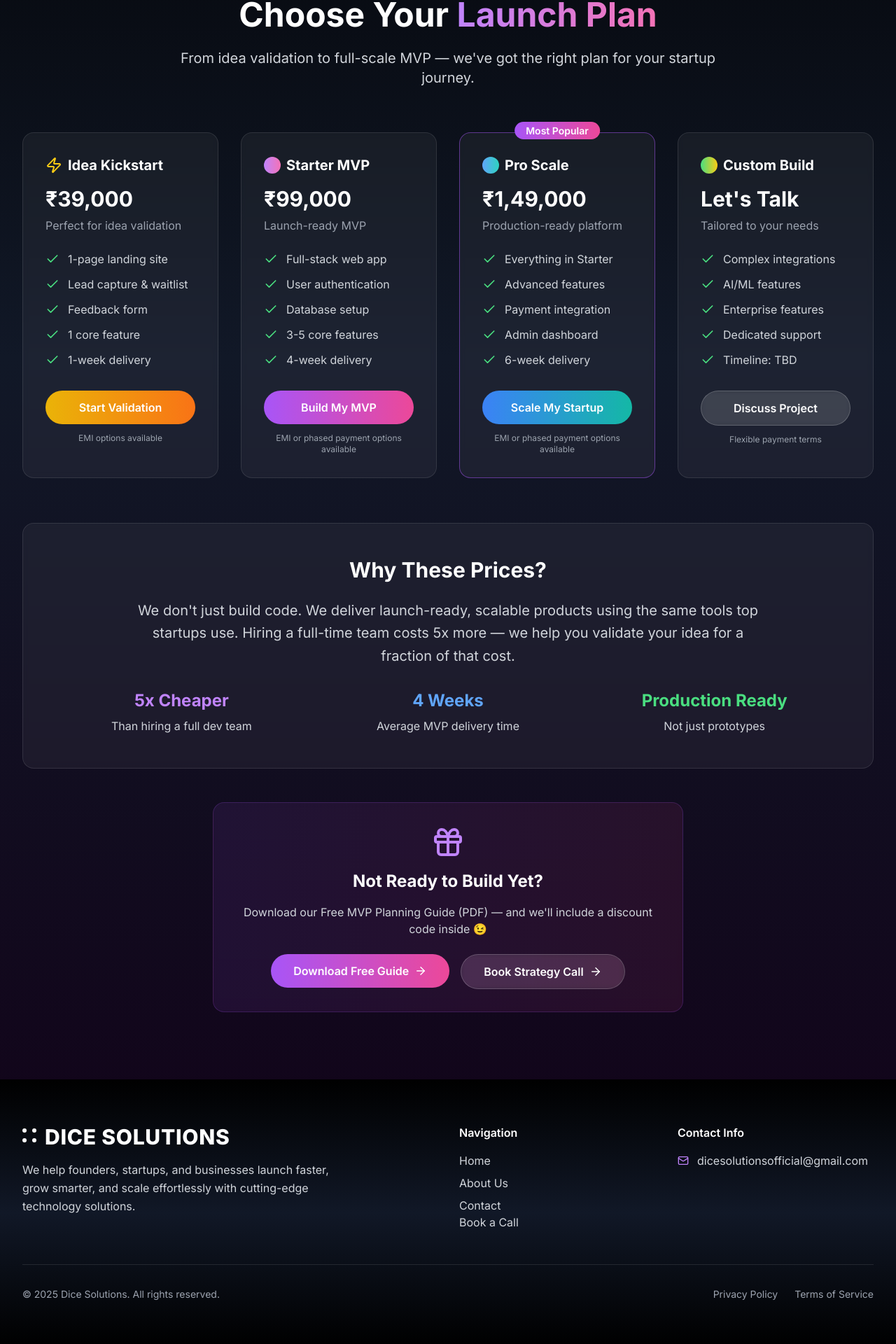
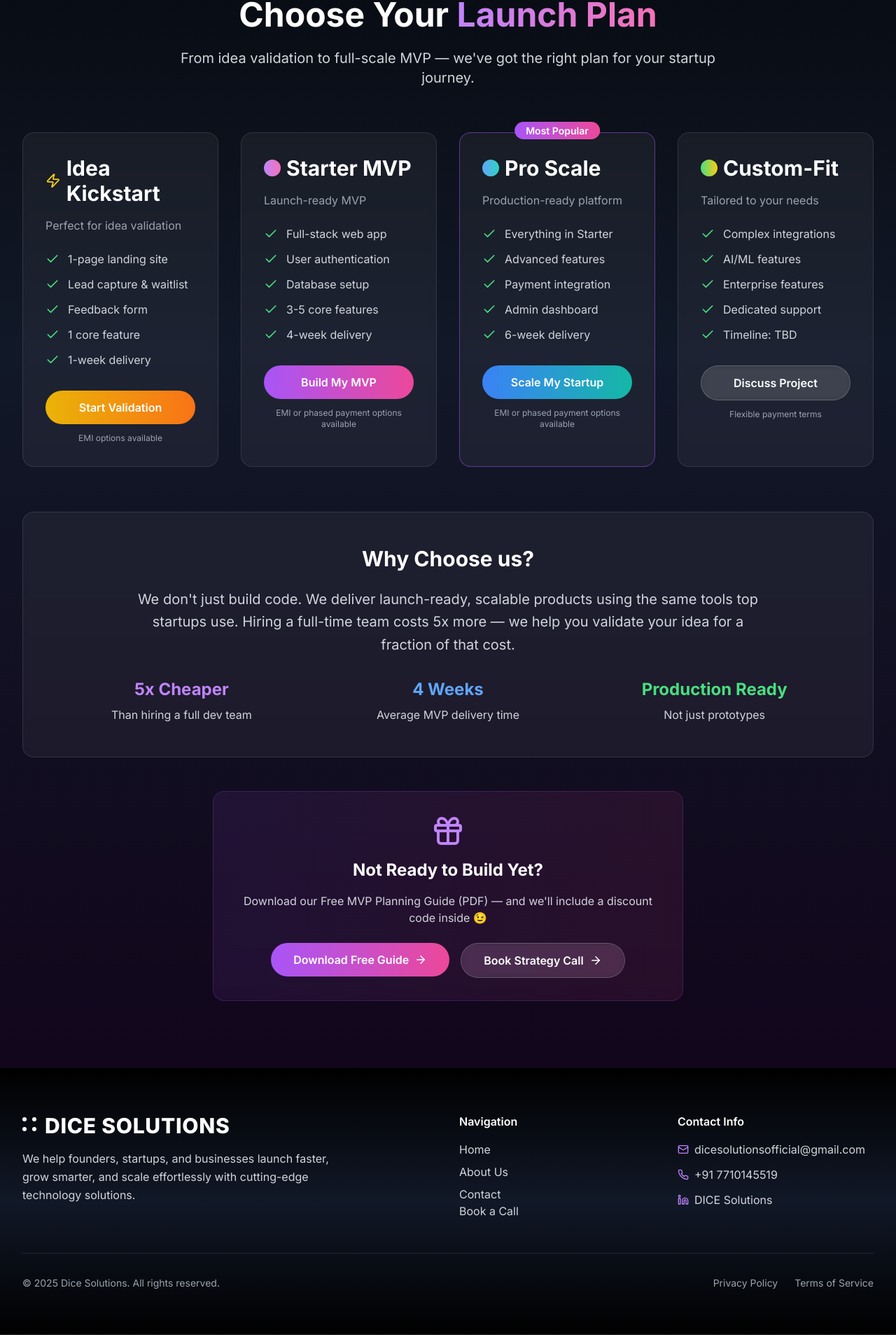
Before and after one commit to Saurabh13042004/dice-solution-web, a Next.js app: page / in a window 1280 px wide. Shown: the part 7914-9834 px from the top of the page at 70% size. Built offline with nearby package versions, Linux system fonts and the light colour scheme.

Commit message:
pricing phone number background fix.

```diff
--- a/app/about/page.tsx
+++ b/app/about/page.tsx
@@ -37,7 +37,7 @@ export default function AboutPage() {
 
       {/* Hero Section */}
       <section id="hero" className="pt-40 pb-32 relative overflow-hidden">
-        <div className="absolute inset-0 bg-gradient-to-br from-purple-900 via-blue-900 to-teal-900"></div>
+        {/* <div className="absolute inset-0 bg-gradient-to-br bg-black"></div> */}
 
         {/* Animated Background Elements */}
         <div className="absolute inset-0">
--- a/components/ui/footer.tsx
+++ b/components/ui/footer.tsx
@@ -1,7 +1,7 @@
 'use client';
 
 import Link from 'next/link';
-import { Mail, MapPin } from 'lucide-react';
+import { Linkedin, Mail, MapPin, Phone } from 'lucide-react';
 import { Logo } from './logo';
 
 export function Footer() {
@@ -14,7 +14,7 @@ export function Footer() {
         <div className="grid grid-cols-1 md:grid-cols-4 gap-8 mb-12">
           <div className="md:col-span-2">
             <h3 className="text-3xl font-bold text-white mb-4">
-            <Logo variant="white" size="xl" />
+              <Logo variant="white" size="xl" />
             </h3>
             <p className="text-gray-300 leading-relaxed max-w-md">
               We help founders, startups, and businesses launch faster, grow smarter,
@@ -43,12 +43,37 @@ export function Footer() {
           <div>
             <h4 className="text-white font-semibold mb-4">Contact Info</h4>
             <div className="space-y-3">
-              <div className="flex items-center text-gray-300">
-                <Mail size={16} className="mr-3 text-purple-400" />
-                <a href="mailto:dicesolutionsofficial@gmail.com" className="hover:text-purple-300 transition-colors">
-                  dicesolutionsofficial@gmail.com
-                </a>
+              <div className="flex flex-col items-start text-gray-300 space-y-3">
+                <div className="flex items-center">
+                  <Mail size={16} className="mr-2 text-purple-400" />
+                  <a
+                    href="mailto:dicesolutionsofficial@gmail.com"
+                    className="hover:text-purple-300 transition-colors"
+                  >
+                    dicesolutionsofficial@gmail.com
+                  </a>
+                </div>
+                <div className="flex items-center">
+                  <Phone size={16} className="mr-2 text-purple-400" />
+                  <a
+                    href="tel:+917710145519"
+                    className="hover:text-purple-300 transition-colors"
+                  >
+                    +91 7710145519
+                  </a>
+                </div>
+                <div className="flex items-center">
+                  <Linkedin size={16} className="mr-2 text-purple-400" />
+                  <a
+                    href='https://www.linkedin.com/company/dicesolutions/'
+                    target='_blank'
+                    className="hover:text-purple-300 transition-colors"
+                    >
+                      DICE Solutions
+                    </a>
+                    </div>
               </div>
+
               {/* <div className="flex items-center text-gray-300">
                 <MapPin size={16} className="mr-3 text-purple-400" />
                 Panchkula, Chandigarh
--- a/components/ui/pricing-section.tsx
+++ b/components/ui/pricing-section.tsx
@@ -56,10 +56,10 @@ export function PricingSection() {
           <div className="backdrop-blur-sm bg-white/5 rounded-2xl p-8 border border-white/10 hover:border-purple-500/50 transition-all duration-300 hover:scale-105">
             <div className="flex items-center gap-2 mb-4">
               <Zap className="w-6 h-6 text-yellow-400" />
-              <h3 className="text-xl font-bold text-white">Idea Kickstart</h3>
+              <h3 className="text-3xl font-bold text-white">Idea Kickstart</h3>
             </div>
             <div className="mb-6">
-              <span className="text-3xl font-bold text-white">₹39,000</span>
+              {/* <span className="text-3xl font-bold text-white">₹39,000</span> */}
               <p className="text-gray-400 mt-2">Perfect for idea validation</p>
             </div>
             <ul className="space-y-3 mb-8">
@@ -94,10 +94,10 @@ export function PricingSection() {
           <div className="backdrop-blur-sm bg-white/5 rounded-2xl p-8 border border-white/10 hover:border-purple-500/50 transition-all duration-300 hover:scale-105">
             <div className="flex items-center gap-2 mb-4">
               <div className="w-6 h-6 bg-gradient-to-r from-purple-400 to-pink-400 rounded-full"></div>
-              <h3 className="text-xl font-bold text-white">Starter MVP</h3>
+              <h3 className="text-3xl font-bold text-white">Starter MVP</h3>
             </div>
             <div className="mb-6">
-              <span className="text-3xl font-bold text-white">₹99,000</span>
+              {/* <span className="text-3xl font-bold text-white">₹99,000</span> */}
               <p className="text-gray-400 mt-2">Launch-ready MVP</p>
             </div>
             <ul className="space-y-3 mb-8">
@@ -137,10 +137,10 @@ export function PricingSection() {
             </div>
             <div className="flex items-center gap-2 mb-4">
               <div className="w-6 h-6 bg-gradient-to-r from-blue-400 to-teal-400 rounded-full"></div>
-              <h3 className="text-xl font-bold text-white">Pro Scale</h3>
+              <h3 className="text-3xl font-bold text-white">Pro Scale</h3>
             </div>
             <div className="mb-6">
-              <span className="text-3xl font-bold text-white">₹1,49,000</span>
+              {/* <span className="text-3xl font-bold text-white">₹1,49,000</span> */}
               <p className="text-gray-400 mt-2">Production-ready platform</p>
             </div>
             <ul className="space-y-3 mb-8">
@@ -175,10 +175,10 @@ export function PricingSection() {
           <div className="backdrop-blur-sm bg-white/5 rounded-2xl p-8 border border-white/10 hover:border-purple-500/50 transition-all duration-300 hover:scale-105">
             <div className="flex items-center gap-2 mb-4">
               <div className="w-6 h-6 bg-gradient-to-r from-green-400 to-yellow-400 rounded-full"></div>
-              <h3 className="text-xl font-bold text-white">Custom Build</h3>
+              <h3 className="text-3xl font-bold text-white">Custom-Fit</h3>
             </div>
             <div className="mb-6">
-              <span className="text-3xl font-bold text-white">Let's Talk</span>
+              {/* <span className="text-3xl font-bold text-white">Let's Talk</span> */}
               <p className="text-gray-400 mt-2">Tailored to your needs</p>
             </div>
             <ul className="space-y-3 mb-8">
@@ -212,7 +212,7 @@ export function PricingSection() {
 
         {/* Why These Prices Section */}
         <div className="backdrop-blur-sm bg-white/5 rounded-2xl p-8 md:p-12 border border-white/10 mb-12">
-          <h3 className="text-3xl font-bold text-white mb-6 text-center">Why These Prices?</h3>
+          <h3 className="text-3xl font-bold text-white mb-6 text-center">Why Choose us?</h3>
           <p className="text-xl text-gray-300 leading-relaxed text-center max-w-4xl mx-auto mb-8">
             We don't just build code. We deliver launch-ready, scalable products using the same tools top startups use.
             Hiring a full-time team costs 5x more — we help you validate your idea for a fraction of that cost.
```
